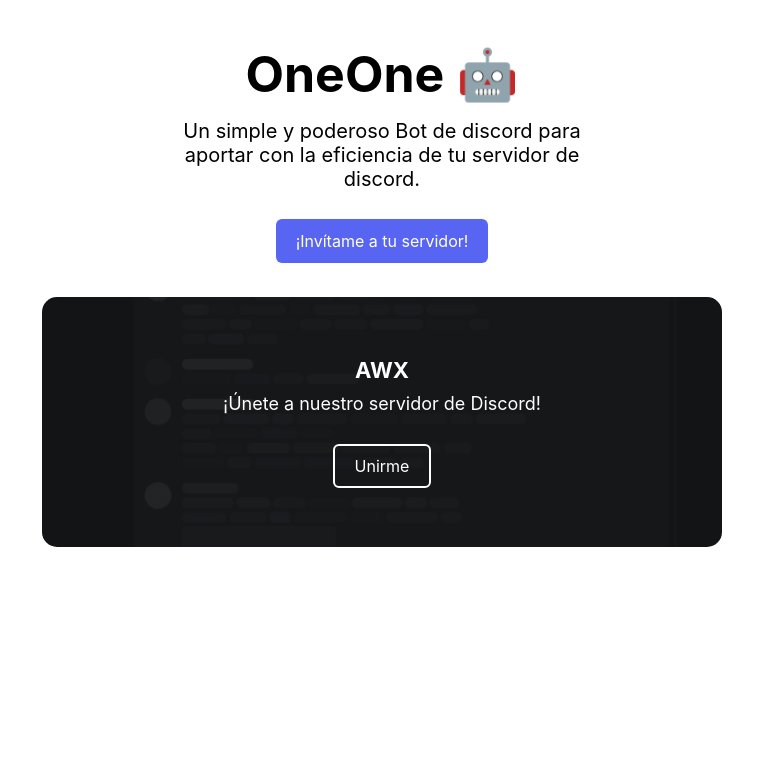
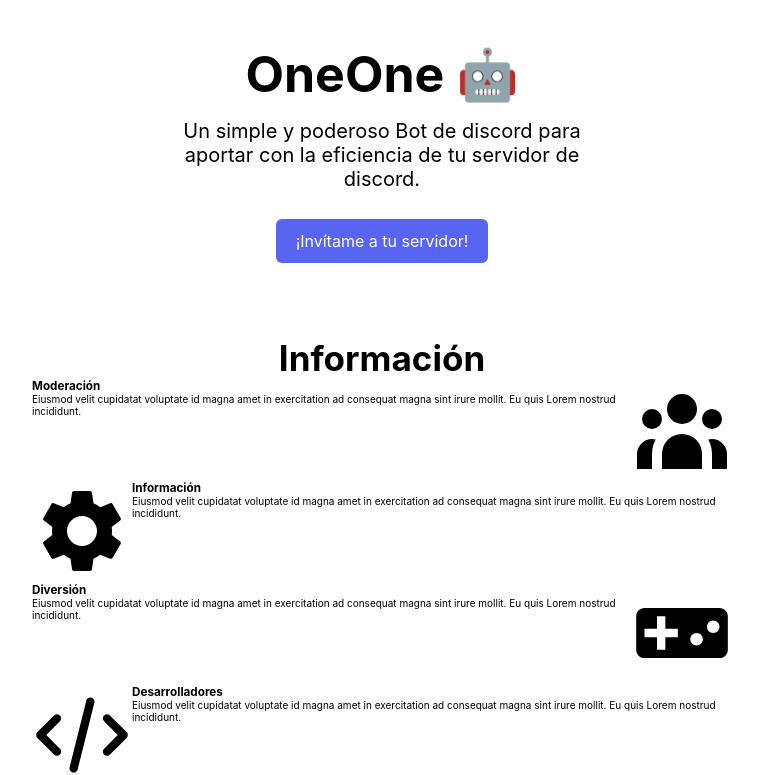
Before and after one commit to doulovera/oneone-web, a website built with Vite: page index.html in a window 1280 px wide. Shown: the part 63-838 px from the top of the page, without its empty margins (258-1017 px from the left). Before the commit the page ends 800 px from the top, so only its background shows below. Built offline with nearby package versions, Linux system fonts and the light colour scheme.

Commit message:
feat: Add information section and icons

```diff
--- a/index.html
+++ b/index.html
@@ -31,6 +31,7 @@
         </div>
       </section>
       <div id="app"></div>
+      <div id="command_list"></div>
     </main>
     <script type="module" src="/src/main.ts"></script>
   </body>
--- a/src/main.ts
+++ b/src/main.ts
@@ -1,9 +1,17 @@
-import Server from './components/Server'
+import Info from './sections/Info'
+import Server from './sections/Server'
+import CommandList from './sections/CommandList'
 
 import './style.css'
 
 const app = document.querySelector<HTMLDivElement>('#app')!
+const command_list = document.querySelector<HTMLDivElement>('#command_list')!
+
 
 app.innerHTML = /*html*/`
+  ${Info()}
   ${Server()}
 `
+
+// Last to render, because of async/await
+// command_list.innerHTML = await CommandList()
--- /dev/null
+++ b/src/sections/CommandList.styles.css
@@ -0,0 +1,3 @@
+.commands {
+  min-height: 300px;
+}
--- /dev/null
+++ b/src/sections/CommandList.ts
@@ -0,0 +1,12 @@
+import getData from '../getData'
+import './CommandList.styles.css';
+
+export default async function CommandList() {
+  console.log(await getData().then(res => res))
+  return /*html*/`
+    <section class="commands" id="commands">
+      <h2 class="section__title">Comandos</h2><span>------</span>
+      <p></p>
+    </section>
+  `
+}
--- /dev/null
+++ b/src/sections/Info.styles.css
@@ -0,0 +1,7 @@
+.info__category {
+  display: flex;
+}
+
+.info__category-odd {
+  flex-direction: row-reverse;
+}
--- /dev/null
+++ b/src/sections/Info.ts
@@ -0,0 +1,44 @@
+
+import InfoCategory from './components/InfoCategory'
+import './Info.styles.css'
+import Settings from '../../public/icons/Settings.svg'
+import UserGroup from '../../public/icons/UserGroup.svg'
+import VideoGame from '../../public/icons/VideoGame.svg'
+import Code from '../../public/icons/Code.svg'
+
+
+const CATEGORIES = [
+  {
+    title: 'Moderación',
+    description: 'Eiusmod velit cupidatat voluptate id magna amet in exercitation ad consequat magna sint irure mollit. Eu quis Lorem nostrud incididunt.',
+    thumbnail: UserGroup
+  },
+  {
+    title: 'Información',
+    description: 'Eiusmod velit cupidatat voluptate id magna amet in exercitation ad consequat magna sint irure mollit. Eu quis Lorem nostrud incididunt.',
+    thumbnail: Settings
+  },
+  {
+    title: 'Diversión',
+    description: 'Eiusmod velit cupidatat voluptate id magna amet in exercitation ad consequat magna sint irure mollit. Eu quis Lorem nostrud incididunt.',
+    thumbnail: VideoGame
+  },
+  {
+    title: 'Desarrolladores',
+    description: 'Eiusmod velit cupidatat voluptate id magna amet in exercitation ad consequat magna sint irure mollit. Eu quis Lorem nostrud incididunt.',
+    thumbnail: Code
+  },
+]
+
+export default function Info() {
+  return /*html*/`
+    <section class="section info">
+      <h2 class="section__title">Información</h2>
+      <div class="info__container">
+        ${
+          CATEGORIES.map((category, index) => InfoCategory({category, index})).join('')
+        }
+      </div>
+    </section>
+  `
+}
--- a/src/components/Server.ts
+++ b/src/sections/Server.ts
@@ -1,7 +1,8 @@
 import './Server.styles.css'
 
 export default function Server() {
-  return /*html*/`<section class="server__hero">
+  return /*html*/`
+  <section class="section server__hero" id="server">
     <div class="server__hero__image">
       <h2 class="server__hero__title">
         AWX
--- /dev/null
+++ b/src/sections/components/InfoCategory.ts
@@ -0,0 +1,26 @@
+interface Props {
+  category: {
+    title: string
+    description: string
+    thumbnail: string
+  }
+  index: number
+}
+
+export default function InfoCategory({ category, index }: Props) {
+  const { title, description, thumbnail } = category
+
+  const getOdd = index % 2
+
+  return /*html*/`
+    <div class="info__category ${getOdd === 1 ? 'info__category-odd' : ''}">
+      <div class="info__category__text">
+        <h3>${title}</h3>
+        <p>${description}</p>
+      </div>
+      <div class="info__category__image">
+        <img src="${thumbnail}" alt="Settings icon" width="100px" />
+      </div>
+    </div>
+  `
+}
--- a/src/style.css
+++ b/src/style.css
@@ -15,6 +15,7 @@
   font-size: 62.5%;
   font-family: -apple-system, BlinkMacSystemFont, 'Segoe UI', Roboto, Oxygen, Ubuntu, Cantarell, 'Open Sans', 'Helvetica Neue', sans-serif;
   background-color: var(--background);
+  scroll-behavior: smooth;
 }
 
 .cta__button {
@@ -28,7 +29,16 @@
 }
 
 .cta__button:hover {
-  opacity: .6;
+  opacity: 0.6;
+}
+
+section.section {
+  margin-bottom: 60px;
+}
+
+h2.section__title {
+  font-size: 3.5rem;
+  text-align: center;
 }
 
 header {
@@ -84,6 +94,7 @@
   justify-content: center;
   flex-direction: column;
   height: 300px;
+  margin: 40px;
 }
 
 .hero__title {
```
Also changed, not shown: src/getData.ts (added, +7 -0 lines), public/icons/Code.svg (added), public/icons/Settings.svg (added), public/icons/UserGroup.svg (added), public/icons/VideoGame.svg (added), src/sections/Server.styles.css (renamed from src/components/Server.styles.css).
